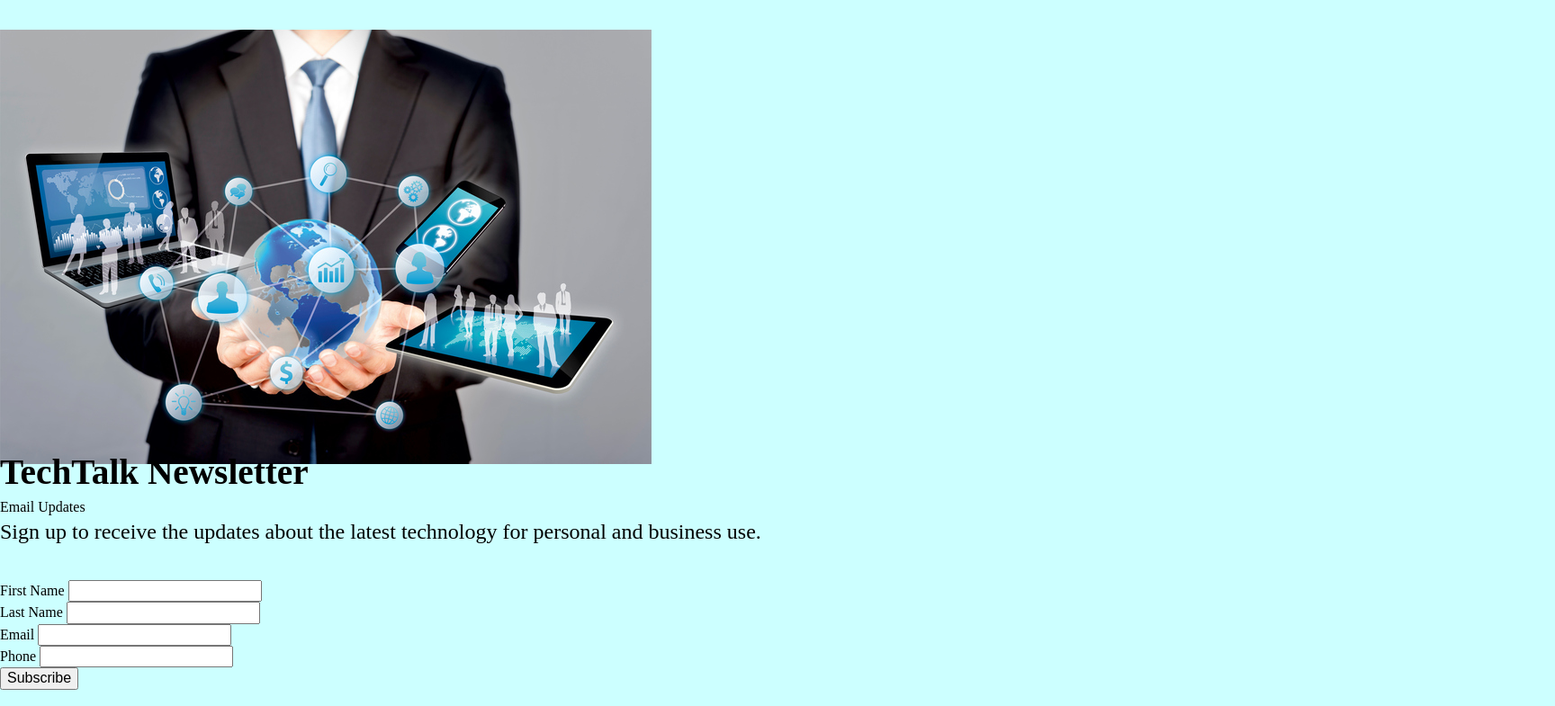
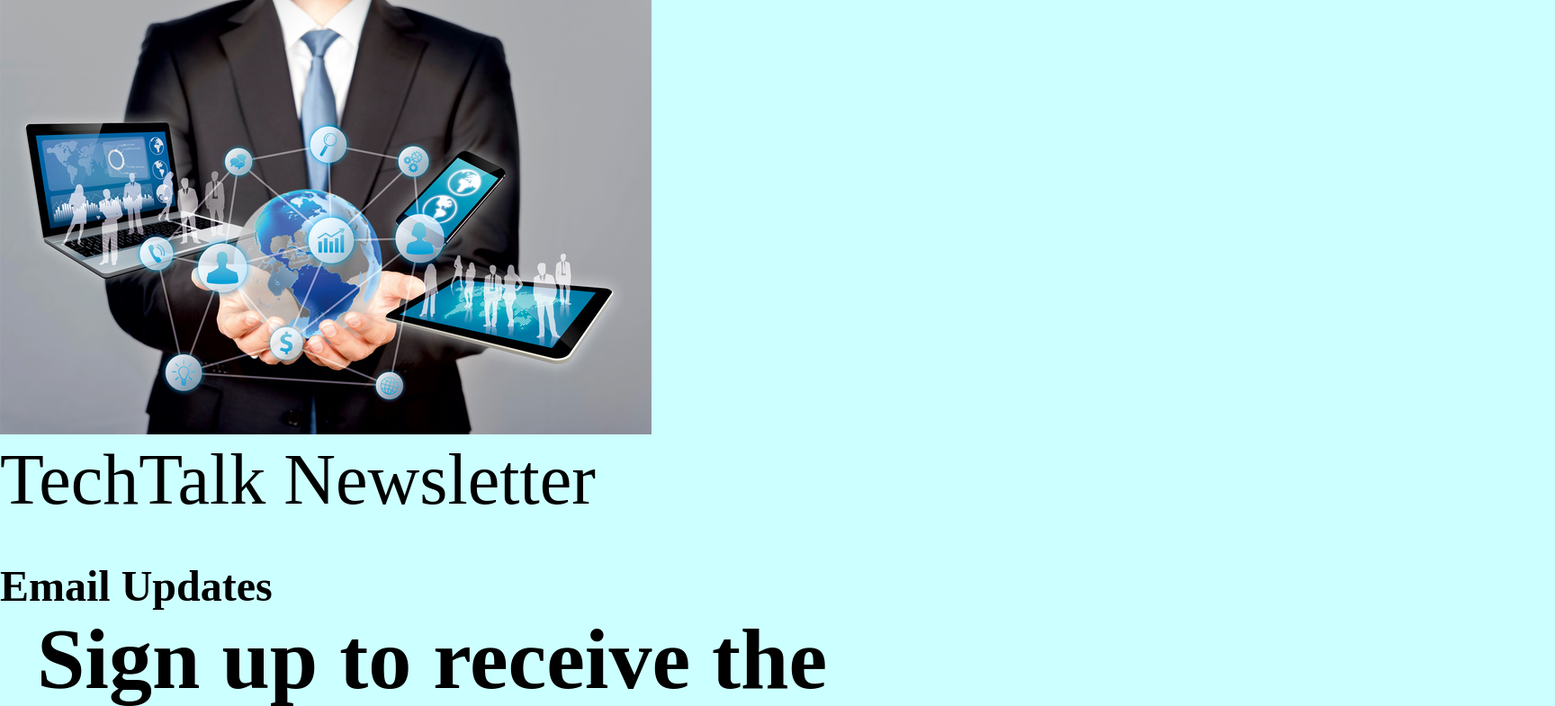
Before and after one commit to bpatel63-ITMD-362Fall/Project--1, a plain HTML site: page index.html in a window 1280 px wide. Shown: the top 785 px of the page at 90% size, 1728 px wide, since content can reach past the window. Drawn offline with nearby package versions, Linux system fonts and the light colour scheme.

Commit message:
updating index.html
fixing h2

```diff
--- a/css/style.css
+++ b/css/style.css
@@ -204,18 +204,21 @@ html {
 }
 
 h1 {
-	font-size: 2.454em;
-	font-weight: bold;
-	padding-bottom: 0.55em;
+	font-size: 5em;
+	line-height: 1.25em;
+	padding-bottom: 0.75em;
 }
 
 h2 {
-	font-size: 2 em;
+	font-size: 3em;
 	font-weight: bold;
 }
 
 p {
-	font-size: 1.5em;
+	font-size: 2em;
 	line-height: 1.5em;
-	padding-bottom: 1.5em;
+	padding-bottom: 1em;
+	padding-right: 60%;
+	width: 75%;
+	text-align:center;
 }
--- a/index.html
+++ b/index.html
@@ -14,7 +14,7 @@
             </figure>
             <section id="form-section">
                 <h1> TechTalk Newsletter </h1>
-				<h3> Email Updates <h3>
+				<h2> Email Updates <h2>
 
 				<div>
                 <p id="sign-up">
```
